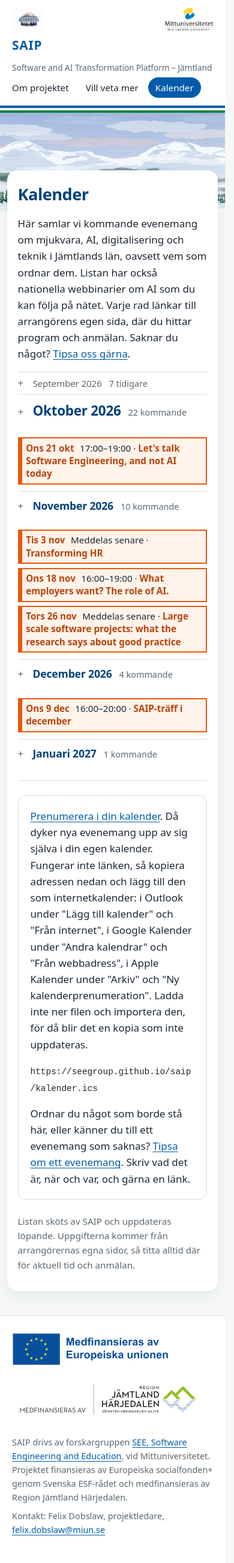
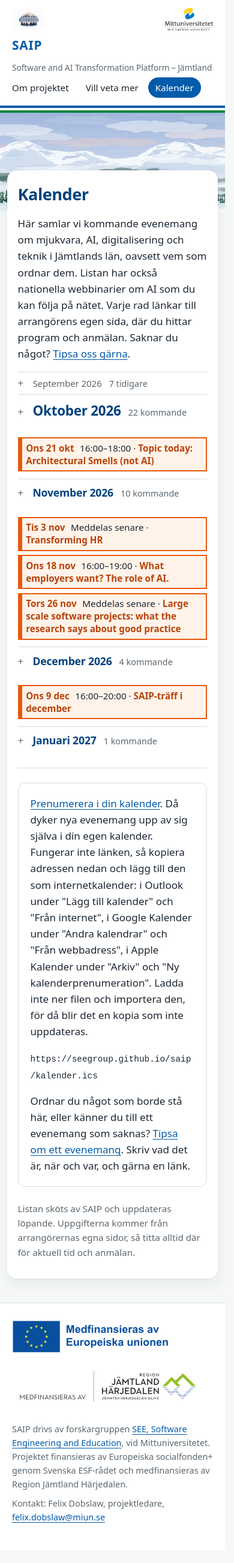
Before and after one commit to seegroup/seegroup.github.io, a Jekyll site: the page built from saip/kalender.md, in a window 390 px wide. Shown: the whole page at 60% size. Built offline with Jekyll 4.4.1, drawn with Linux system fonts in a browser that asks for light colours; after the commit the page ends 2585 px from its top, so only the background shows below that.

Commit message:
Give each SAIP event its own page under /saip/events/
A SAIP event now has a page of its own, at /saip/events/<date>-<slug>/,
with a picture, the facts (when, where, cost, language), the Anmäl dig
button, a programme, a reading list and the speakers. The page is built
from the file's front matter by the new layout saip-event.

The first page is the first SAIP meeting on 21 October 2026, Topic
today: Architectural Smells (not AI), 16-18 in Q-huset. The signup link
is still the interest form, to be replaced by the event's own form.

The Anmäl dig button is gone from the calendar rows. The row links to
the event page instead, and links to our own pages are relative so they
work on a local copy too.

The sentence "Vill du läsa mer om projektet?" is gone from Vill veta mer.

Claude-Session: https://claude.ai/code/session_01J57njKSJjQ7STAcdG6BxAM

```diff
--- a/_data/saip_events.yml
+++ b/_data/saip_events.yml
@@ -5,7 +5,7 @@
 # category (ai, tech, digitalisering, saip).
 # När det finns: series (namnet på veckan eller serien som passet ingår i), series_url (seriens egen sida), end (flerdagars), venue, cost (pris, eller "Gratis" när sidan säger det),
 # deadline (sista anmälningsdag, ISO-datum), saip (true för SAIP:s egna), note (en kort rad),
-# signup (länk till anmälan för SAIP:s egna; utan den visas knappen Anmäl dig grå tills anmälan öppnar).
+# För SAIP:s egna pekar url på träffens egen sida under /saip/events/ (datum-handle), där anmälan finns.
 # Ta inte bort passerade evenemang. Sidan flyttar dem själv till "Tidigare evenemang",
 # där en serie visas som en rad.
 # Alla uppgifter nedan lästes på arrangörens sida den 2 oktober 2026.
@@ -403,16 +403,17 @@
 # ton och en accentlinje i kalendern. Tider och lokaler som står som
 # "Meddelas senare" fylls i när de är bestämda.
 
-- title: "Let's talk Software Engineering, and not AI today"
+- title: "Topic today: Architectural Smells (not AI)"
   start: 2026-10-21
-  time: "17:00–19:00"
+  time: "16:00–18:00"
   place: Östersund
+  venue: "Q-huset, campus Östersund, entré B"
   organiser: "SAIP, Mittuniversitetet"
-  url: https://seegroup.github.io/saip/villvetamer/
+  url: https://seegroup.github.io/saip/events/2026-10-21-architectural-smells/
   category: tech
   saip: true
   cost: Gratis
-  note: "Veckan efter Northern Devs Week tar vi en kväll om mjukvaran under. Lokal meddelas."
+  note: "SAIP:s första träff. Föredrag på engelska om arkitekturlukter och code health, sedan pizza och samtal om vad ni mäter."
 
 - title: "Transforming HR"
   start: 2026-11-03
--- a/_layouts/saip.html
+++ b/_layouts/saip.html
@@ -138,10 +138,8 @@
     .reg { display: inline-block; white-space: nowrap; margin-top: 0.5rem; background: var(--saip); color: #fff; font-size: 0.85rem; font-weight: 700; letter-spacing: 0.02em; text-decoration: none; border-radius: 999px; padding: 0.3rem 0.95rem; box-shadow: 0 1px 2px rgba(184, 67, 10, 0.25); transition: background-color 0.15s, transform 0.1s; }
     a.reg:hover { background: var(--saip-dark); color: #fff; text-decoration: none; transform: translateY(-1px); }
     a.reg:active { transform: none; }
-    .c-title .reg { margin: 0 0 0 0.45rem; vertical-align: 0.05em; }
-    /* Grå knapp tills anmälan har öppnat (signup saknas i datafilen) */
+    /* Grå knapp tills anmälan har öppnat (signup saknas på evenemangets sida) */
     .reg.off { background: var(--gone); box-shadow: none; cursor: default; }
-    tr.event.gone .reg { background: var(--gone); box-shadow: none; }
     /* SAIP:s egna rader i tabellen: orange ram, orange ton, orange märke */
     tr.event.is-saip > * { background: var(--saip-tint); box-shadow: inset 0 2px 0 var(--saip), inset 0 -2px 0 var(--saip); }
     tr.event.is-saip > :first-child { box-shadow: inset 0 2px 0 var(--saip), inset 0 -2px 0 var(--saip), inset 7px 0 0 var(--saip); padding-left: 0.85rem; }
@@ -196,6 +194,42 @@
     tr.event.is-saip.flash > * { animation: saip-flash 1.8s ease-out; }
     @keyframes saip-flash { 0%, 25% { background: #ffd9bf; } 100% { background: var(--saip-tint); } }
     details.month.past .month-peek { display: none; }
+    /* Evenemangssida under /saip/events/ */
+    .event-page { margin-top: -2.25rem; margin-left: -2.25rem; margin-right: -2.25rem; }
+    .event-page > :not(.event-hero) { margin-left: 2.25rem; margin-right: 2.25rem; }
+    .event-hero { margin: 0 0 1.75rem; position: relative; }
+    .event-hero img { display: block; width: 100%; height: auto; aspect-ratio: 20 / 9; object-fit: cover; border-radius: 1rem 1rem 0 0; }
+    .event-hero figcaption { position: absolute; right: 0.75rem; bottom: 0.6rem; font-size: 0.75rem; color: #fff; background: rgba(0, 0, 0, 0.45); border-radius: 999px; padding: 0.15rem 0.6rem; }
+    .event-eyebrow { display: flex; flex-wrap: wrap; align-items: center; gap: 0.6rem; font-size: 0.9rem; color: var(--muted); margin: 0 0 0.6rem; }
+    .event-kind { display: inline-block; background: var(--saip); color: #fff; font-size: 0.75rem; font-weight: 700; letter-spacing: 0.06em; text-transform: uppercase; border-radius: 999px; padding: 0.15rem 0.65rem; }
+    .event-page h1 { margin-bottom: 0.75rem; }
+    .event-lead { font-size: 1.2rem; line-height: 1.5; color: var(--text); margin: 0 0 1.5rem; }
+    .event-facts { display: grid; grid-template-columns: repeat(auto-fit, minmax(11rem, 1fr)); gap: 1rem 1.5rem; margin: 0 2.25rem 1.5rem; padding: 1.1rem 1.25rem; background: var(--bg); border-radius: 0.75rem; }
+    .event-facts div { margin: 0; }
+    .event-facts dt { font-size: 0.75rem; font-weight: 700; letter-spacing: 0.06em; text-transform: uppercase; color: var(--muted); margin: 0 0 0.15rem; }
+    .event-facts dd { margin: 0; font-weight: 600; color: var(--accent-dark); }
+    .event-facts dd .sub { font-weight: 400; }
+    .event-signup { display: flex; flex-wrap: wrap; align-items: center; gap: 0.5rem 1.25rem; margin: 0 2.25rem 2rem; }
+    .event-signup .small { margin: 0; flex: 1 1 16rem; }
+    .reg.big { font-size: 1.05rem; padding: 0.8rem 1.9rem; margin: 0; box-shadow: 0 6px 16px rgba(184, 67, 10, 0.25); }
+    a.reg.big:hover { box-shadow: 0 8px 20px rgba(184, 67, 10, 0.3); }
+    .event-body h2:first-child { margin-top: 0; }
+    .event-body p strong { color: var(--saip-dark); font-variant-numeric: tabular-nums; }
+    .event-inline { display: block; width: 100%; max-width: 30rem; height: auto; margin: 0.5rem auto 1.25rem; border-radius: 0.75rem; box-shadow: var(--shadow); }
+    .event-speakers { border-top: 1px solid var(--line); margin-top: 2rem; padding-top: 0.25rem; }
+    .speaker { display: flex; gap: 1.1rem; align-items: flex-start; margin: 1rem 0; }
+    .speaker-photo { flex: 0 0 auto; width: 96px; height: 96px; border-radius: 50%; object-fit: cover; box-shadow: 0 0 0 3px var(--surface), 0 0 0 5px var(--saip); }
+    .speaker-name { margin: 0 0 0.25rem; font-weight: 700; color: var(--accent-dark); }
+    .speaker-role { display: block; font-weight: 400; font-size: 0.9rem; color: var(--muted); }
+    .speaker-bio { margin: 0; font-size: 0.95rem; }
+    .event-back { margin: 2rem 2.25rem 0; font-size: 0.95rem; }
+    @media (max-width: 760px) {
+      .event-page { margin: -1.5rem -1.1rem 0; }
+      .event-page > :not(.event-hero), .event-facts, .event-signup, .event-back { margin-left: 1.1rem; margin-right: 1.1rem; }
+      .event-hero img { aspect-ratio: 16 / 9; }
+      .event-lead { font-size: 1.1rem; }
+      .speaker-photo { width: 72px; height: 72px; }
+    }
     .mark { display: inline-block; font-size: 0.75rem; font-weight: 600; letter-spacing: 0.04em; color: var(--accent-dark); background: var(--tint); border-radius: 999px; padding: 0 0.5rem; margin-left: 0.35rem; vertical-align: 0.1em; }
     .ics-url { font-size: 0.9rem; overflow-wrap: anywhere; user-select: all; }
     [hidden] { display: none !important; }
--- a/saip/kalender.md
+++ b/saip/kalender.md
@@ -47,7 +47,7 @@ wide: true
 <tr class="event{% if e.saip %} is-saip{% endif %}"{% if e.saip %} id="ev-{{ e.start | date: '%Y%m%d' }}-{{ e.title | slugify: 'latin' }}"{% endif %} data-end="{{ last_day | date: '%Y-%m-%d' }}" data-time="{{ e.time | escape }}">
 {% if forloop.first or e.saip or prev_saip %}<th scope="row" class="c-day"><time datetime="{{ day.name }}">{{ weekdays[wd] }} {{ first.start | date: "%-d" }} {{ month_short[m1] }}</time><span class="day-in"></span>{% if day_series and forloop.first %}<span class="day-series">{{ day_series | escape }}</span>{% endif %}</th>{% else %}<td class="c-day rep"></td>{% endif %}{% assign prev_saip = e.saip %}
 <td class="c-time">{{ e.time }}</td>
-<td class="c-title"><a href="{{ e.url }}">{{ e.title | escape }}</a>{% if e.saip %}{% if e.signup %}<a class="reg" href="{{ e.signup }}">Anmäl dig</a>{% else %}<span class="reg off" title="Anmälan öppnar senare">Anmäl dig</span>{% endif %}{% endif %}{% if e.end and e.end != e.start %}{% assign d2 = e.end | date: "%-d" %}{% assign m2 = e.end | date: "%-m" | minus: 1 %}<span class="sub">Till och med {{ d2 }} {{ month_short[m2] }}</span>{% endif %}{% if e.series and day_series == nil %}<span class="sub">{{ e.series | escape }}</span>{% endif %}{% if e.note %}<span class="sub">{{ e.note | escape }}</span>{% endif %}</td>
+<td class="c-title"><a href="{{ e.url | remove_first: site.url | relative_url }}">{{ e.title | escape }}</a>{% if e.end and e.end != e.start %}{% assign d2 = e.end | date: "%-d" %}{% assign m2 = e.end | date: "%-m" | minus: 1 %}<span class="sub">Till och med {{ d2 }} {{ month_short[m2] }}</span>{% endif %}{% if e.series and day_series == nil %}<span class="sub">{{ e.series | escape }}</span>{% endif %}{% if e.note %}<span class="sub">{{ e.note | escape }}</span>{% endif %}</td>
 <td class="c-place">{{ e.place }}{% if e.venue %}<span class="sub">{{ e.venue | escape }}</span>{% endif %}</td>
 <td class="c-org">{{ e.organiser | escape }}</td>
 <td class="c-cost">{% if e.cost %}{{ e.cost | escape }}{% endif %}{% if e.deadline %}{% assign dd = e.deadline | date: "%-d" %}{% assign dm = e.deadline | date: "%-m" | minus: 1 %}<span class="{% if e.cost %}sub{% endif %}">Anmälan senast {{ dd }} {{ month_short[dm] }}</span>{% endif %}</td>
```
Also changed, not shown: _layouts/saip-event.html (added, +66 -0 lines), saip/events/2026-10-21-architectural-smells.md (added, +47 -0 lines), saip/villvetamer.md (+1 -1 lines), assets/images/saip/events/2026-10-21-architectural-smells.jpg (added), assets/images/saip/events/round-1-fight.png (added).
